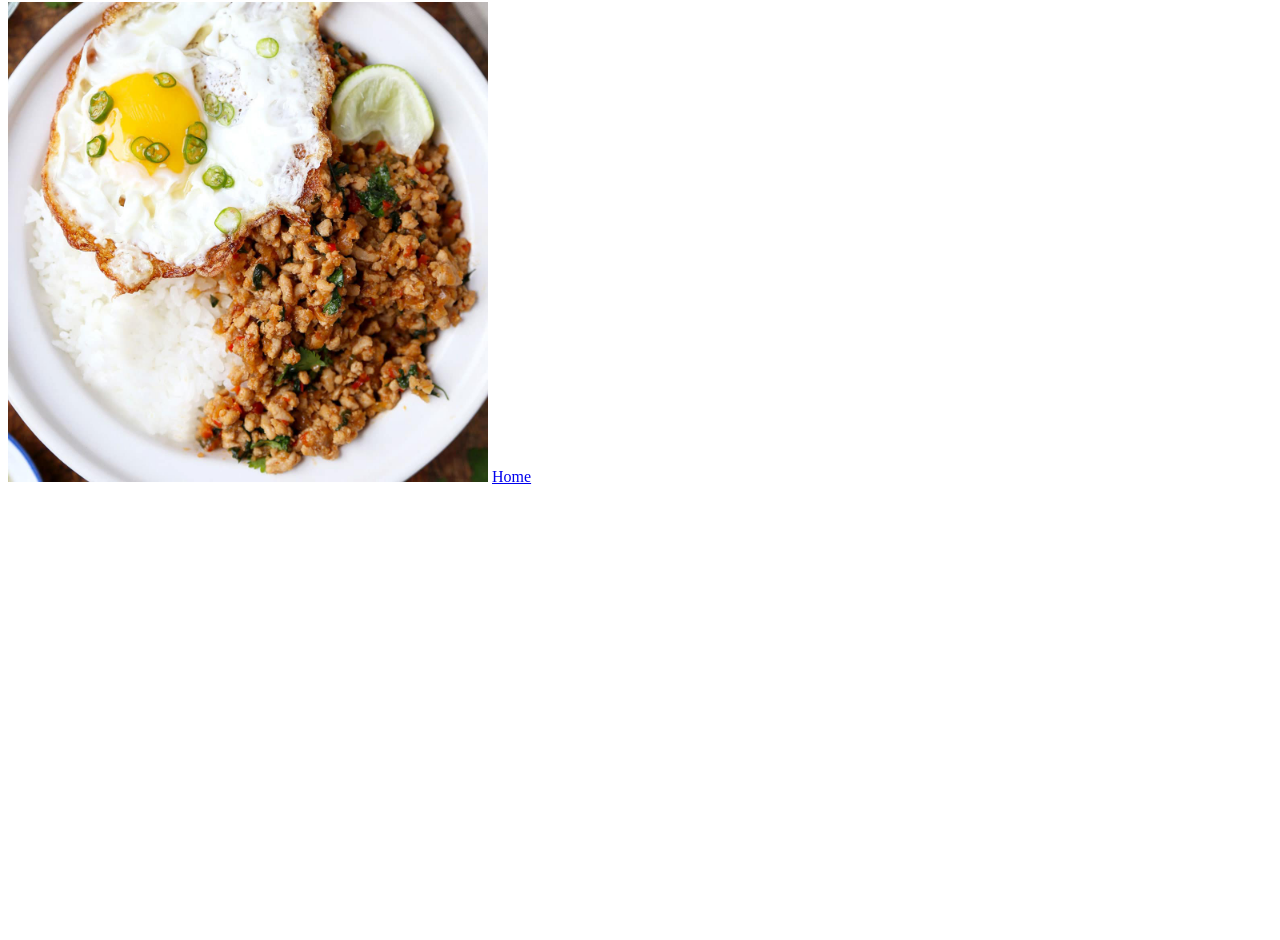
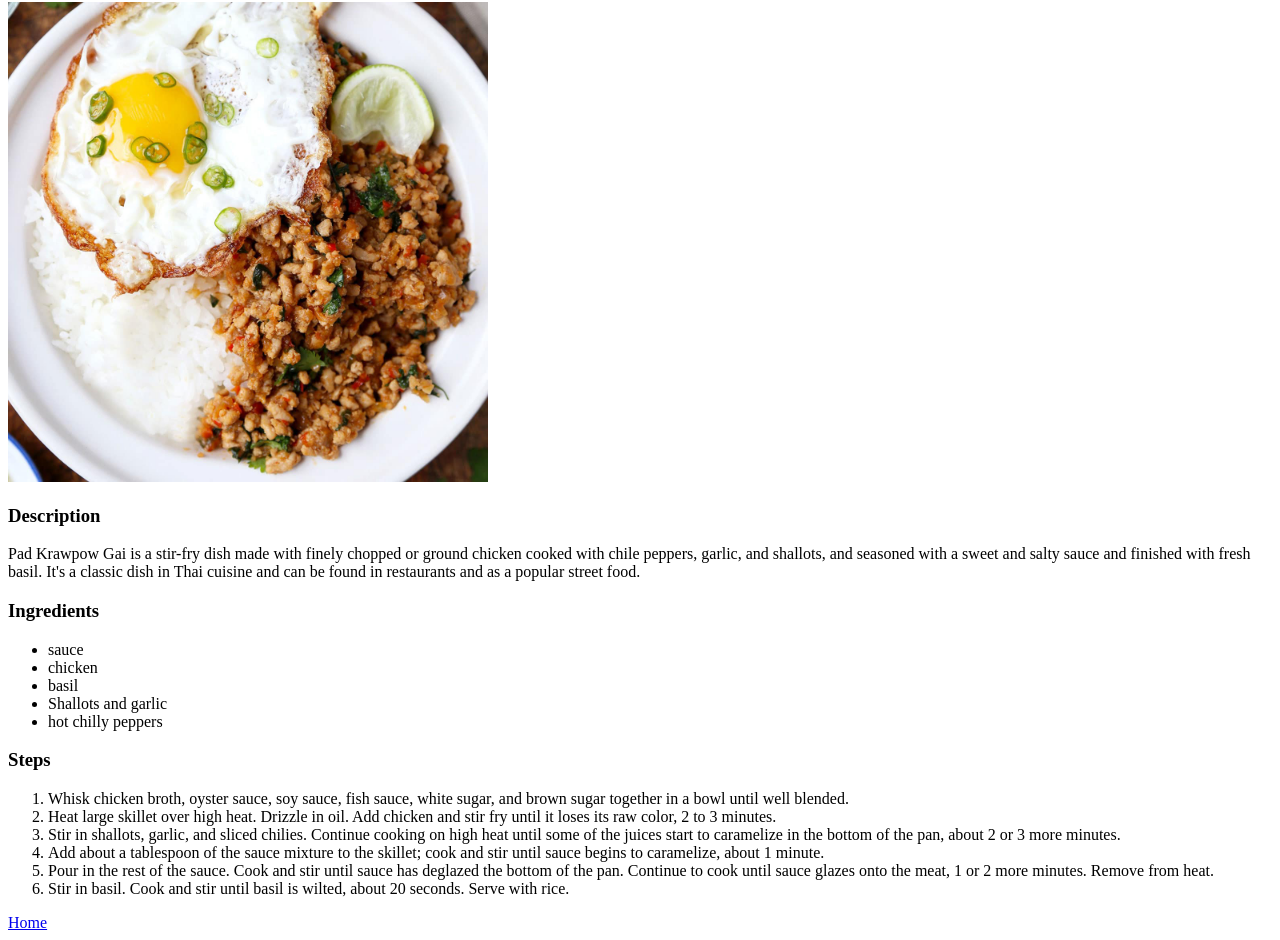
Before and after one commit to WesternKirbs/odin-recipes, a plain HTML site: page recipes/pad_krawpow_gai.html in a window 1280 px wide. Shown: the part 78-1018 px from the top of the page. Before the commit the page ends 800 px from the top, so only its background shows below. Drawn offline with Linux system fonts and the light colour scheme.

Commit message:
complete all pages

```diff
--- a/recipes/pad_krawpow_gai.html
+++ b/recipes/pad_krawpow_gai.html
@@ -7,6 +7,31 @@
     <body>
         <h1>Pad Krawpow Gai Recipe</h1>
         <img src="img/pad-kra-pao-wP-tasty.jpg" height="480" width="480">
+        <h3>Description</h3>
+            <p>Pad Krawpow Gai  is a stir-fry dish made with finely chopped or ground chicken cooked with chile peppers, garlic, and shallots, and seasoned with a sweet and salty sauce and finished with fresh basil. It's a classic dish in
+                Thai cuisine and can be found in restaurants and as a popular street food. </p>
+        <h3>Ingredients</h3>
+        <ul>
+            <li>sauce</li>
+            <li>chicken</li>
+            <li>basil</li>
+            <li>Shallots and garlic</li>
+            <li>hot chilly peppers</li>
+        </ul>
+        <h3>Steps</h3>
+        <ol>
+            <li>Whisk chicken broth, oyster sauce, soy sauce,
+                fish sauce, white sugar, and brown sugar together in a bowl until well blended. </li>
+            <li>Heat large skillet over high heat. Drizzle in oil.
+                Add chicken and stir fry until it loses its raw color, 2 to 3 minutes. </li>
+            <li>Stir in shallots, garlic, and sliced chilies. Continue cooking on high heat until some of the
+                juices start to caramelize in the bottom of the pan, about 2 or 3 more minutes. </li>
+            <li>Add about a tablespoon of the sauce mixture to the skillet;
+                cook and stir until sauce begins to caramelize, about 1 minute. </li>
+            <li>Pour in the rest of the sauce. Cook and stir until sauce has deglazed the bottom of the pan.
+                Continue to cook until sauce glazes onto the meat, 1 or 2 more minutes. Remove from heat.</li>
+            <li>Stir in basil. Cook and stir until basil is wilted, about 20 seconds. Serve with rice. </li>
+        </ol>
         <a href="../index.html">Home</a>
     </body>
 </html>
```
Also changed, not shown: index.html (+5 -2 lines), recipes/spicy_red_curry.html (+22 -0 lines).
